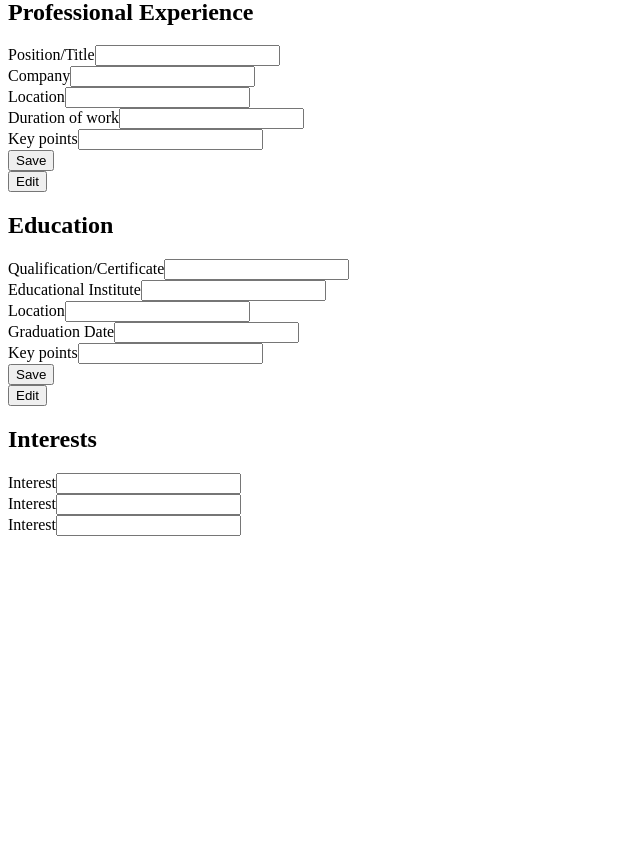
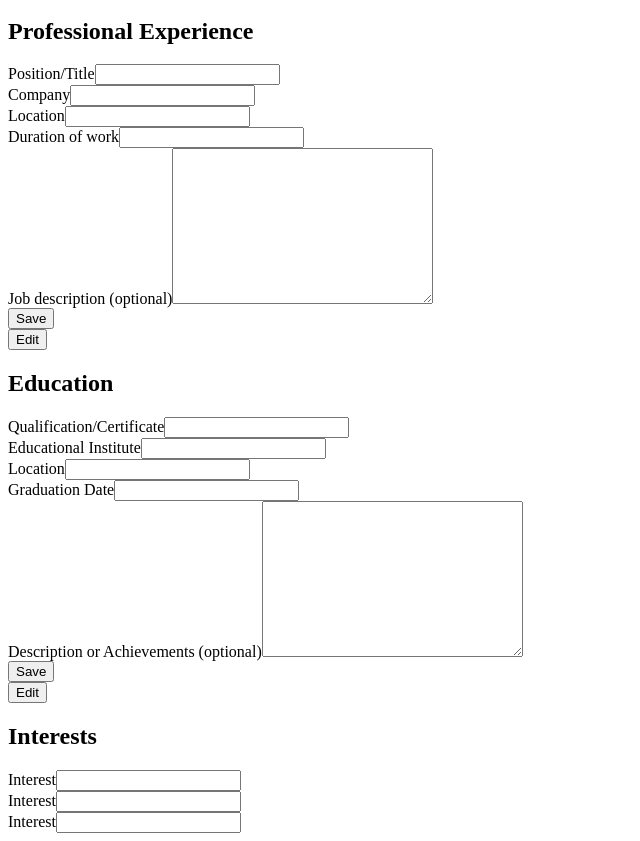
Before and after one commit to daniel-moderiano/cv-application, a React (Create React App) app: page / in a window 1280 px wide. Shown: the part 629-1470 px from the top of the page, without its empty margins (0-640 px from the left). Before the commit the page ends 1173 px from the top, so only its background shows below. Built offline with nearby package versions, Linux system fonts and the light colour scheme.

Commit message:
Convert keyPoints inputs to 'description' textareas

```diff
--- a/src/components/EducationForm.js
+++ b/src/components/EducationForm.js
@@ -11,7 +11,7 @@ class EducationForm extends Component {
       institute: "",
       locationEducation: "",
       graduation: "",
-      keyPoints: "",
+      description: "",
       disabled: false,
     };
 
@@ -75,15 +75,19 @@ class EducationForm extends Component {
               onChange={this.handleChange}
               disabled={this.state.disabled}
             />
-            <Field
-              fieldType="text"
-              name="keyPoints"
-              label="Key points"
-              placeholder={""}
-              value={this.state.keyPoints}
-              onChange={this.handleChange}
-              disabled={this.state.disabled}
-            />
+
+            <div className="field">
+              <label htmlFor="description" className="label">Description or Achievements (optional)</label>
+              <textarea
+                name="description"
+                id="description"
+                cols="30"
+                rows="10"
+                value={this.state.description}
+                onChange={this.handleChange}
+                disabled={this.state.disabled}>
+              </textarea>
+            </div>
 
             <button type="submit">Save</button>
           </form>
--- a/src/components/Main.js
+++ b/src/components/Main.js
@@ -35,7 +35,7 @@ class Main extends Component {
 
         <SummaryForm title={'Summary'} onSave={this.handleFormData}/>
 
-        <PersonalInfoForm title={'Personal Information'} disabled={true} onSave={this.handleFormData} />
+        <PersonalInfoForm title={'Personal Information'} onSave={this.handleFormData} />
 
         <ProfessionalExpForm title={'Professional Experience'} onSave={this.handleFormData} />
 
--- a/src/components/ProfessionalExpForm.js
+++ b/src/components/ProfessionalExpForm.js
@@ -11,7 +11,7 @@ class ProfessionalExpForm extends Component {
       company: "",
       locationWork: "",
       durationWork: "",
-      keyPoints: "",
+      description: "",
       disabled: false,
     };
 
@@ -75,15 +75,20 @@ class ProfessionalExpForm extends Component {
               onChange={this.handleChange}
               disabled={this.state.disabled}
             />
-            <Field
-              fieldType="text"
-              name="keyPoints"
-              label="Key points"
-              placeholder={""}
-              value={this.state.keyPoints}
-              onChange={this.handleChange}
-              disabled={this.state.disabled}
-            />
+
+            <div className="field">
+              <label htmlFor="description" className="label">Job description (optional)</label>
+              <textarea
+                name="description"
+                id="description"
+                cols="30"
+                rows="10"
+                value={this.state.description}
+                onChange={this.handleChange}
+                disabled={this.state.disabled}>
+              </textarea>
+            </div>
+
 
             <button type="submit">Save</button>
           </form>
--- a/src/components/SummaryForm.js
+++ b/src/components/SummaryForm.js
@@ -34,7 +34,10 @@ class SummaryForm extends Component {
     return (
       <ResumeSection title={this.props.title}>
           <form onSubmit={(event) => { this.handleSubmit(event); this.props.onSave(this.state, 'summary') }} className="form personal">
-            <textarea name="summary" id="summary" cols="30" rows="10" value={this.state.summary} onChange={this.handleChange} disabled={this.state.disabled}></textarea>
+            <div className="field">
+              <label htmlFor="summary">Summary</label>
+              <textarea name="summary" id="summary" cols="30" rows="10" value={this.state.summary} onChange={this.handleChange} disabled={this.state.disabled}></textarea>
+            </div>
             <button type="submit">Save</button>
           </form>
           <button type="button" onClick={this.handleEdit}>Edit</button>
```
